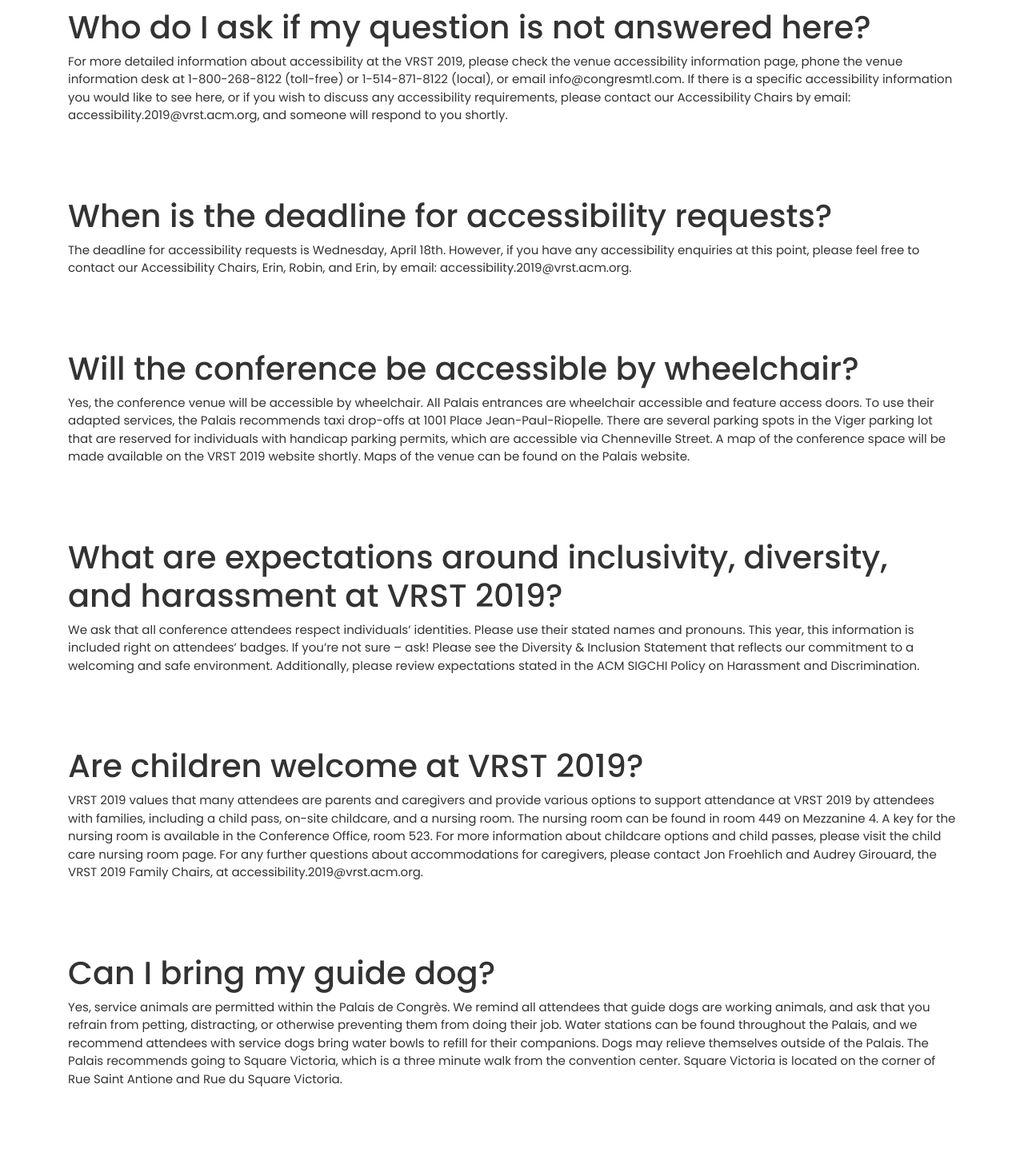
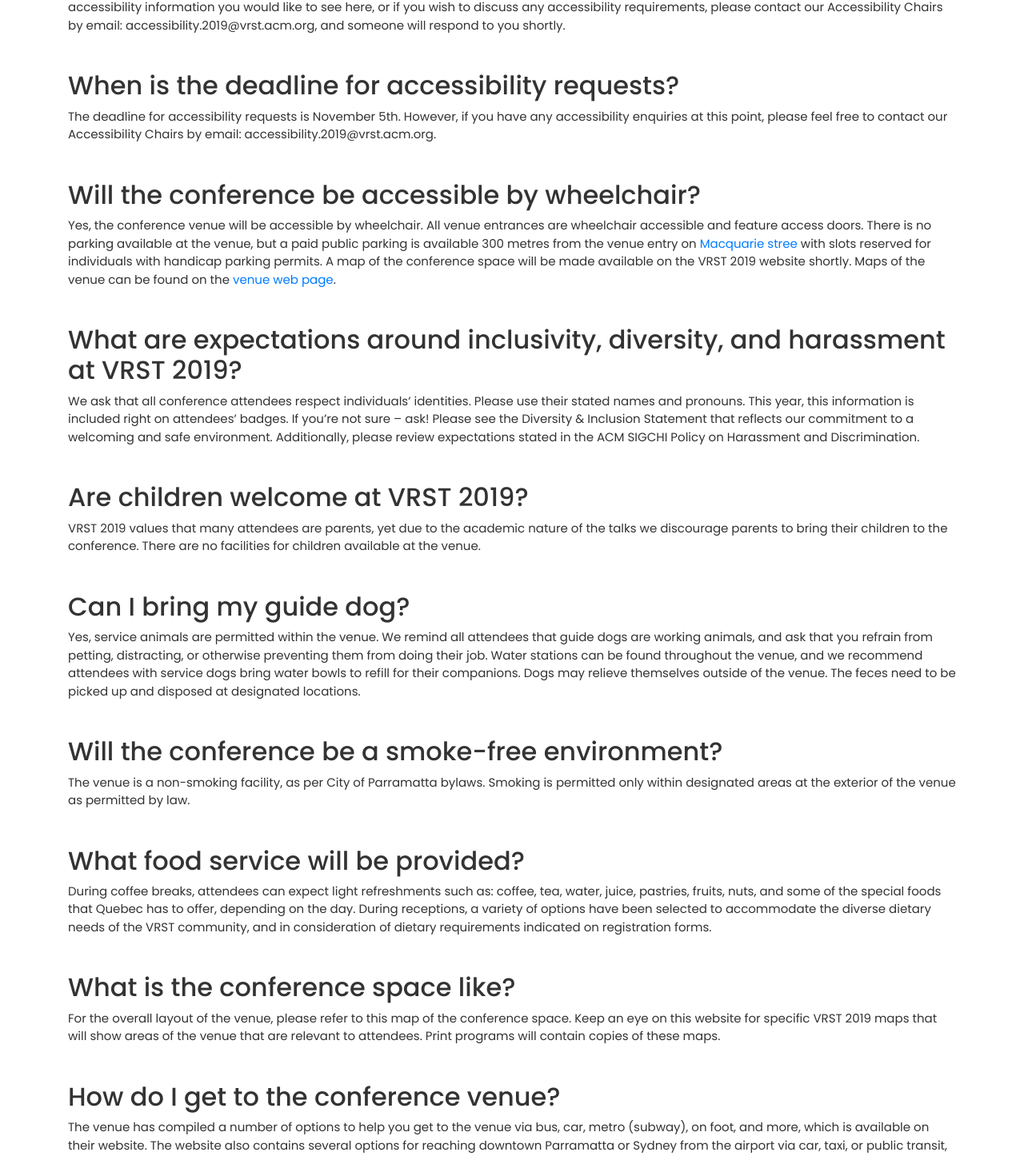
Before and after one commit to tomitrescak/vrst2019, a Next.js app: page /accessibility in a window 1280 px wide. Shown: the part 877-2323 px from the top of the page at 80% size. Built offline with nearby package versions, Linux system fonts and the light colour scheme.

Commit message:
Published

```diff
--- a/components/faqs.js
+++ b/components/faqs.js
@@ -1,62 +1,58 @@
-import * as React from "react";
+import * as React from 'react';
 
 const QnA = [
   {
-    Question:
-      "How do I communicate accessibility needs to VRST 2019 organisers?",
+    Question: 'How do I communicate accessibility needs to VRST 2019 organisers?',
     Answers:
-      "VRST values the diversity of our community, and aims to be an accessible and inclusive conference. Attendees are encouraged to mention any requests for accommodation upon registration for the conference. If you have any questions or concerns about accessibility, or any requests for accommodation (such as ASL translation, captioning, etc.), please contact the conference accessibility chairs at accessibility.2019@vrst.acm.org, and they will work with you to address your concerns. Note that some requests may require advance notice, so please submit accessibility requests as far in advance of the conference date as possible in order to give us adequate time to prepare."
+      'VRST values the diversity of our community, and aims to be an accessible and inclusive conference. Attendees are encouraged to mention any requests for accommodation upon registration for the conference. If you have any questions or concerns about accessibility, or any requests for accommodation (such as ASL translation, captioning, etc.), please contact the conference accessibility chairs at accessibility.2019@vrst.acm.org, and they will work with you to address your concerns. Note that some requests may require advance notice, so please submit accessibility requests as far in advance of the conference date as possible in order to give us adequate time to prepare.'
   },
   {
-    Question: "Who do I ask if my question is not answered here?",
-    Answers:
-      "For more detailed information about accessibility at the VRST 2019, please check the venue accessibility information page, phone the venue information desk at 1-800-268-8122 (toll-free) or 1-514-871-8122 (local), or email info@congresmtl.com. If there is a specific accessibility information you would like to see here, or if you wish to discuss any accessibility requirements, please contact our Accessibility Chairs by email: accessibility.2019@vrst.acm.org, and someone will respond to you shortly."
+    Question: 'Who do I ask if my question is not answered here?',
+    Answers: `For more detailed information about accessibility at the VRST 2019, please check the venue accessibility information page, phone the venue information desk at 1-800-268-8122 (toll-free) or check out their <a href="https://www.westernsydney.edu.au/campuses_structure/cas/campuses/parramattacity/one_parramatta_square">web page</a>, or email accessibility.2019@vrst.acm.org. If there is a specific accessibility information you would like to see here, or if you wish to discuss any accessibility requirements, please contact our Accessibility Chairs by email: accessibility.2019@vrst.acm.org, and someone will respond to you shortly.`
   },
   {
-    Question: "When is the deadline for accessibility requests?",
+    Question: 'When is the deadline for accessibility requests?',
     Answers:
-      "The deadline for accessibility requests is Wednesday, April 18th. However, if you have any accessibility enquiries at this point, please feel free to contact our Accessibility Chairs, Erin, Robin, and Erin, by email: accessibility.2019@vrst.acm.org."
+      'The deadline for accessibility requests is November 5th. However, if you have any accessibility enquiries at this point, please feel free to contact our Accessibility Chairs by email: accessibility.2019@vrst.acm.org.'
   },
   {
-    Question: "Will the conference be accessible by wheelchair?",
-    Answers:
-      "Yes, the conference venue will be accessible by wheelchair. All Palais entrances are wheelchair accessible and feature access doors. To use their adapted services, the Palais recommends taxi drop-offs at 1001 Place Jean-Paul-Riopelle. There are several parking spots in the Viger parking lot that are reserved for individuals with handicap parking permits, which are accessible via Chenneville Street. A map of the conference space will be made available on the VRST 2019 website shortly. Maps of the venue can be found on the Palais website."
+    Question: 'Will the conference be accessible by wheelchair?',
+    Answers: `Yes, the conference venue will be accessible by wheelchair. All venue entrances are wheelchair accessible and feature access doors. There is no parking available at the venue, but a paid public parking is available 300 metres from the venue entry on <a href="https://goo.gl/maps/2yvBriMgwhE2">Macquarie stree</a> with slots reserved for individuals with handicap parking permits. A map of the conference space will be made available on the VRST 2019 website shortly. Maps of the venue can be found on the <a href="https://www.westernsydney.edu.au/campuses_structure/cas/campuses/parramattacity/one_parramatta_square">venue web page</a>.`
   },
   {
-    Question:
-      "What are expectations around inclusivity, diversity, and harassment at VRST 2019?",
+    Question: 'What are expectations around inclusivity, diversity, and harassment at VRST 2019?',
     Answers:
-      "We ask that all conference attendees respect individuals’ identities. Please use their stated names and pronouns. This year, this information is included right on attendees’ badges. If you’re not sure – ask! Please see the Diversity & Inclusion Statement that reflects our commitment to a welcoming and safe environment. Additionally, please review expectations stated in the ACM SIGCHI Policy on Harassment and Discrimination."
+      'We ask that all conference attendees respect individuals’ identities. Please use their stated names and pronouns. This year, this information is included right on attendees’ badges. If you’re not sure – ask! Please see the Diversity & Inclusion Statement that reflects our commitment to a welcoming and safe environment. Additionally, please review expectations stated in the ACM SIGCHI Policy on Harassment and Discrimination.'
   },
   {
-    Question: "Are children welcome at VRST 2019?",
+    Question: 'Are children welcome at VRST 2019?',
     Answers:
-      "VRST 2019 values that many attendees are parents and caregivers and provide various options to support attendance at VRST 2019 by attendees with families, including a child pass, on-site childcare, and a nursing room. The nursing room can be found in room 449 on Mezzanine 4. A key for the nursing room is available in the Conference Office, room 523. For more information about childcare options and child passes, please visit the child care nursing room page. For any further questions about accommodations for caregivers, please contact Jon Froehlich and Audrey Girouard, the VRST 2019 Family Chairs, at accessibility.2019@vrst.acm.org."
+      'VRST 2019 values that many attendees are parents, yet due to the academic nature of the talks we discourage parents to bring their children to the conference. There are no facilities for children available at the venue.'
   },
   {
-    Question: "Can I bring my guide dog?",
+    Question: 'Can I bring my guide dog?',
     Answers:
-      "Yes, service animals are permitted within the Palais de Congrès. We remind all attendees that guide dogs are working animals, and ask that you refrain from petting, distracting, or otherwise preventing them from doing their job. Water stations can be found throughout the Palais, and we recommend attendees with service dogs bring water bowls to refill for their companions. Dogs may relieve themselves outside of the Palais. The Palais recommends going to Square Victoria, which is a three minute walk from the convention center. Square Victoria is located on the corner of Rue Saint Antione and Rue du Square Victoria."
+      'Yes, service animals are permitted within the venue. We remind all attendees that guide dogs are working animals, and ask that you refrain from petting, distracting, or otherwise preventing them from doing their job. Water stations can be found throughout the venue, and we recommend attendees with service dogs bring water bowls to refill for their companions. Dogs may relieve themselves outside of the venue. The feces need to be picked up and disposed at designated locations.'
   },
   {
-    Question: "Will the conference be a smoke-free environment?",
+    Question: 'Will the conference be a smoke-free environment?',
     Answers:
-      "The Palais des Congrès de Montréal is a non-smoking facility, as per City of Montreal bylaws. Smoking is permitted only within designated areas at the exterior of the Palais des Congrès de Montréal as permitted by law."
+      'The venue is a non-smoking facility, as per City of Parramatta bylaws. Smoking is permitted only within designated areas at the exterior of the venue as permitted by law.'
   },
   {
-    Question: "What food service will be provided?",
+    Question: 'What food service will be provided?',
     Answers:
-      "During coffee breaks, attendees can expect light refreshments such as: coffee, tea, water, juice, pastries, fruits, nuts, and some of the special foods that Quebec has to offer, depending on the day. During receptions, a variety of options have been selected to accommodate the diverse dietary needs of the VRST community, and in consideration of dietary requirements indicated on registration forms."
+      'During coffee breaks, attendees can expect light refreshments such as: coffee, tea, water, juice, pastries, fruits, nuts, and some of the special foods that Quebec has to offer, depending on the day. During receptions, a variety of options have been selected to accommodate the diverse dietary needs of the VRST community, and in consideration of dietary requirements indicated on registration forms.'
   },
   {
-    Question: "What is the conference space like?",
+    Question: 'What is the conference space like?',
     Answers:
-      "For the overall layout of the venue, please refer to this map of the conference space. Keep an eye on this website for specific  VRST 2019 maps that will show areas of the venue that are relevant to attendees. Print programs will contain copies of these maps."
+      'For the overall layout of the venue, please refer to this map of the conference space. Keep an eye on this website for specific  VRST 2019 maps that will show areas of the venue that are relevant to attendees. Print programs will contain copies of these maps.'
   },
   {
-    Question: "How do I get to the conference venue?",
+    Question: 'How do I get to the conference venue?',
     Answers:
-      "The Palais has compiled a number of options to help you get to the venue via bus, car, metro (subway), on foot, and more, which is available on their website. The website also contains several options for reaching downtown Montreal from the airport via car, taxi, or public transit, which is about a 20-minute trip. The main entrance of the Palais is located at 1001 Place Jean-Paul-Riopelle."
+      'The venue has compiled a number of options to help you get to the venue via bus, car, metro (subway), on foot, and more, which is available on their website. The website also contains several options for reaching downtown Parramatta or Sydney from the airport via car, taxi, or public transit, which is about a 40-minute trip. The main entrance of the venue is located at 169 Macquarie St, Parramatta, NSW 2150.'
   }
 ];
 
@@ -65,11 +61,8 @@
     <div className="container ">
       {QnA.map(_QnA => (
         <div>
-          <h1>{_QnA.Question}</h1>
-          <h8>{_QnA.Answers}</h8>
-          <br />
-          <br />
-          <br />
+          <h2>{_QnA.Question}</h2>
+          <div dangerouslySetInnerHTML={{ __html: _QnA.Answers }} />
           <br />
           <br />
         </div>
--- a/next.config.js
+++ b/next.config.js
@@ -3,7 +3,11 @@
   exportPathMap: function() {
     return {
       '/': { page: '/' },
-      '/venue': { page: '/venue' }
+      '/venue': { page: '/venue' },
+      '/accessibility': { page: '/accessibility' },
+      '/keynote': { page: '/keynote' },
+      '/scholarships': { page: '/scholarships' },
+      '/team': { page: '/team' }
     };
   },
   assetPrefix: process.env.NODE_ENV === 'production' ? '/vrst2019/' : ''
```
Also changed, not shown: components/keynotes.js (+8 -8 lines), components/news.js (+11 -11 lines), components/teamstructure.js (+77 -76 lines).
